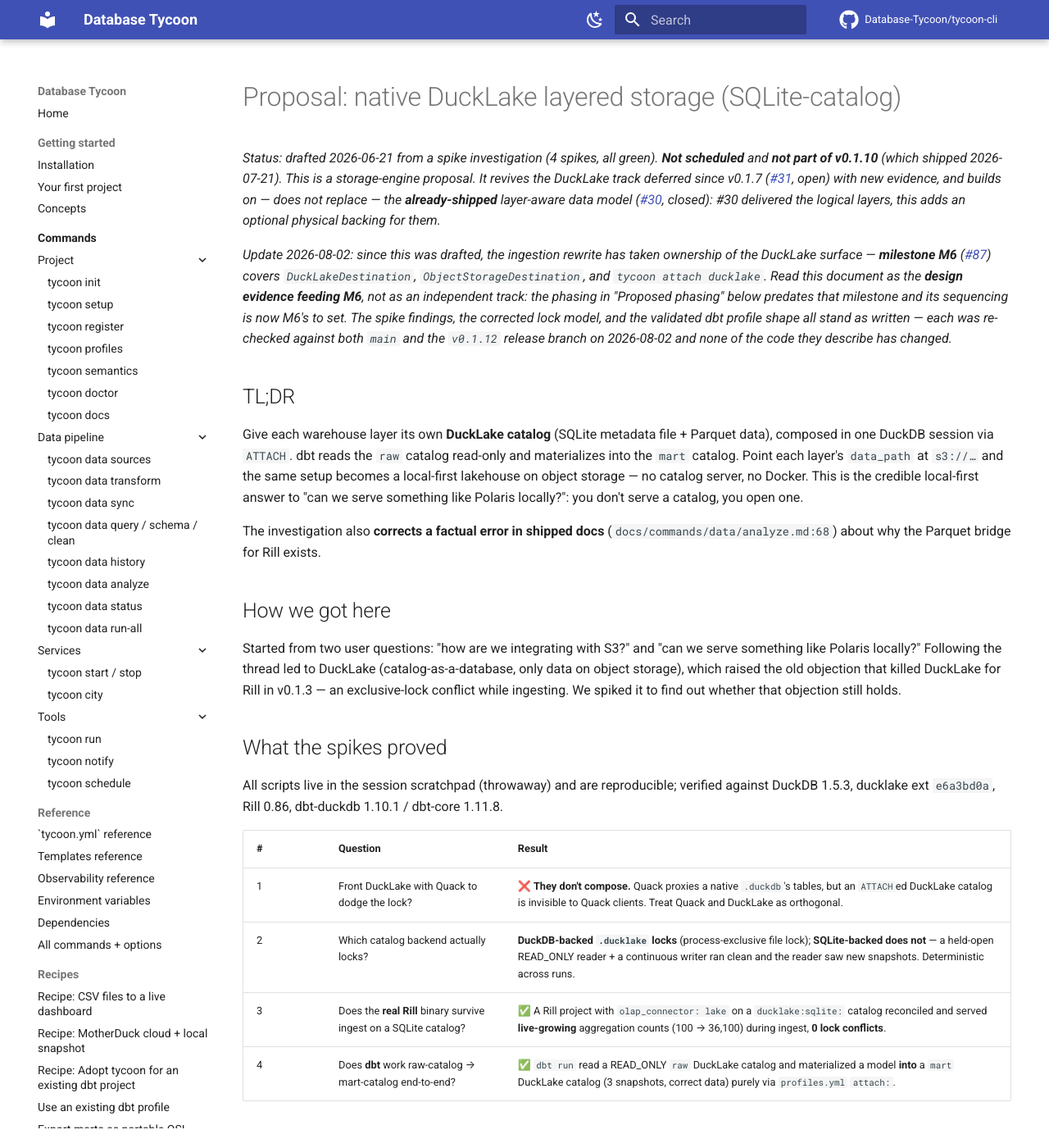
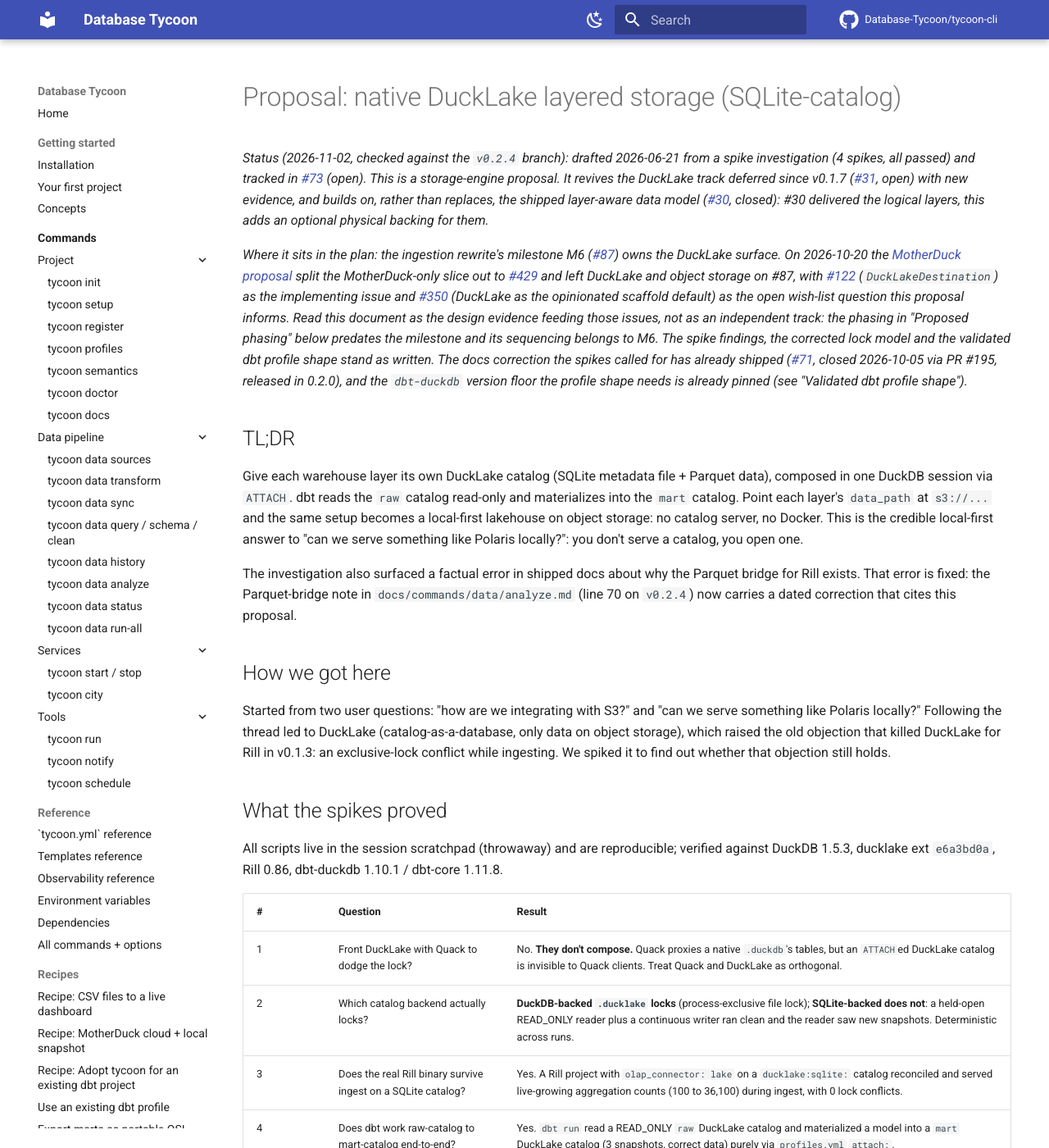
Before and after one commit to Database-Tycoon/tycoon-cli, an MkDocs documentation site: the page built from docs/proposals/ducklake-layered-storage.md, in a window 1280 px wide and 1400 px high. Shown: the whole window at 82% size. Built offline with MkDocs 1.6.1 and Material for MkDocs 9.7.7, drawn with Linux system fonts in a browser that asks for light colours; comment, search, counter and statistics services are not loaded; some of the changed text lies outside the part shown.

Commit message:
docs(gh-73): bring the DuckLake proposal's status up to v0.2.4
The page still presented the analyze.md lock correction as work to do,
dated its freshness check to v0.1.12 on 2026-08-02, and asked for a
dbt-duckdb floor that pyproject already pins. Since then #71 closed via
PR #195 in 0.2.0, the MotherDuck proposal split #429 out of M6 and left
DuckLake on #87 with #122 and #350 as the live issues, and #72 is slated
for deletion rather than a rename. Rewrite the status and sequencing
notes against v0.2.4 so a reader lands on the current plan, and keep the
spike evidence and profile shape unchanged because the code they cite
(DatabaseConfig, ducklake_config.py, attach_metadata_to_profiles) is
still the same on v0.2.4.

Also drop the em dashes and the emoji in the spikes table to match the
repository writing style.

Co-Authored-By: Claude Fable 5.1 <noreply@anthropic.com>

````diff
--- a/docs/proposals/ducklake-layered-storage.md
+++ b/docs/proposals/ducklake-layered-storage.md
@@ -1,18 +1,18 @@
 # Proposal: native DuckLake layered storage (SQLite-catalog)
 
-_Status: drafted 2026-06-21 from a spike investigation (4 spikes, all green). **Not scheduled** and **not part of v0.1.10** (which shipped 2026-07-21). This is a storage-engine proposal. It revives the DuckLake track deferred since v0.1.7 ([#31][], open) with new evidence, and builds on — does not replace — the **already-shipped** layer-aware data model ([#30][], closed): #30 delivered the *logical* layers, this adds an optional *physical* backing for them._
+_Status (2026-11-02, checked against the `v0.2.4` branch): drafted 2026-06-21 from a spike investigation (4 spikes, all passed) and tracked in [#73][] (open). This is a storage-engine proposal. It revives the DuckLake track deferred since v0.1.7 ([#31][], open) with new evidence, and builds on, rather than replaces, the shipped layer-aware data model ([#30][], closed): #30 delivered the logical layers, this adds an optional physical backing for them._
 
-_Update 2026-08-02: since this was drafted, the ingestion rewrite has taken ownership of the DuckLake surface — **milestone M6** ([#87][]) covers `DuckLakeDestination`, `ObjectStorageDestination`, and `tycoon attach ducklake`. Read this document as the **design evidence feeding M6**, not as an independent track: the phasing in "Proposed phasing" below predates that milestone and its sequencing is now M6's to set. The spike findings, the corrected lock model, and the validated dbt profile shape all stand as written — each was re-checked against both `main` and the `v0.1.12` release branch on 2026-08-02 and none of the code they describe has changed._
+_Where it sits in the plan: the ingestion rewrite's milestone M6 ([#87][]) owns the DuckLake surface. On 2026-10-20 the [MotherDuck proposal](https://github.com/Database-Tycoon/tycoon-cli/blob/v0.2.4/docs/proposals/motherduck-support.md) split the MotherDuck-only slice out to [#429][] and left DuckLake and object storage on #87, with [#122][] (`DuckLakeDestination`) as the implementing issue and [#350][] (DuckLake as the opinionated scaffold default) as the open wish-list question this proposal informs. Read this document as the design evidence feeding those issues, not as an independent track: the phasing in "Proposed phasing" below predates the milestone and its sequencing belongs to M6. The spike findings, the corrected lock model and the validated dbt profile shape stand as written. The docs correction the spikes called for has already shipped ([#71][], closed 2026-10-05 via PR #195, released in 0.2.0), and the `dbt-duckdb` version floor the profile shape needs is already pinned (see "Validated dbt profile shape")._
 
 ## TL;DR
 
-Give each warehouse layer its own **DuckLake catalog** (SQLite metadata file + Parquet data), composed in one DuckDB session via `ATTACH`. dbt reads the `raw` catalog read-only and materializes into the `mart` catalog. Point each layer's `data_path` at `s3://…` and the same setup becomes a local-first lakehouse on object storage — no catalog server, no Docker. This is the credible local-first answer to "can we serve something like Polaris locally?": you don't serve a catalog, you open one.
+Give each warehouse layer its own DuckLake catalog (SQLite metadata file + Parquet data), composed in one DuckDB session via `ATTACH`. dbt reads the `raw` catalog read-only and materializes into the `mart` catalog. Point each layer's `data_path` at `s3://...` and the same setup becomes a local-first lakehouse on object storage: no catalog server, no Docker. This is the credible local-first answer to "can we serve something like Polaris locally?": you don't serve a catalog, you open one.
 
-The investigation also **corrects a factual error in shipped docs** (`docs/commands/data/analyze.md:68`) about why the Parquet bridge for Rill exists.
+The investigation also surfaced a factual error in shipped docs about why the Parquet bridge for Rill exists. That error is fixed: the Parquet-bridge note in `docs/commands/data/analyze.md` (line 70 on `v0.2.4`) now carries a dated correction that cites this proposal.
 
 ## How we got here
 
-Started from two user questions: "how are we integrating with S3?" and "can we serve something like Polaris locally?" Following the thread led to DuckLake (catalog-as-a-database, only data on object storage), which raised the old objection that killed DuckLake for Rill in v0.1.3 — an exclusive-lock conflict while ingesting. We spiked it to find out whether that objection still holds.
+Started from two user questions: "how are we integrating with S3?" and "can we serve something like Polaris locally?" Following the thread led to DuckLake (catalog-as-a-database, only data on object storage), which raised the old objection that killed DuckLake for Rill in v0.1.3: an exclusive-lock conflict while ingesting. We spiked it to find out whether that objection still holds.
 
 ## What the spikes proved
 
@@ -20,29 +20,29 @@ All scripts live in the session scratchpad (throwaway) and are reproducible; ver
 
 | # | Question | Result |
 |---|---|---|
-| 1 | Front DuckLake with Quack to dodge the lock? | ❌ **They don't compose.** Quack proxies a native `.duckdb`'s tables, but an `ATTACH`ed DuckLake catalog is invisible to Quack clients. Treat Quack and DuckLake as orthogonal. |
-| 2 | Which catalog backend actually locks? | **DuckDB-backed `.ducklake` locks** (process-exclusive file lock); **SQLite-backed does not** — a held-open READ_ONLY reader + a continuous writer ran clean and the reader saw new snapshots. Deterministic across runs. |
-| 3 | Does the **real Rill** binary survive ingest on a SQLite catalog? | ✅ A Rill project with `olap_connector: lake` on a `ducklake:sqlite:` catalog reconciled and served **live-growing** aggregation counts (100 → 36,100) during ingest, **0 lock conflicts**. |
-| 4 | Does **dbt** work raw-catalog → mart-catalog end-to-end? | ✅ `dbt run` read a READ_ONLY `raw` DuckLake catalog and materialized a model **into** a `mart` DuckLake catalog (3 snapshots, correct data) purely via `profiles.yml` `attach:`. |
+| 1 | Front DuckLake with Quack to dodge the lock? | No. **They don't compose.** Quack proxies a native `.duckdb`'s tables, but an `ATTACH`ed DuckLake catalog is invisible to Quack clients. Treat Quack and DuckLake as orthogonal. |
+| 2 | Which catalog backend actually locks? | **DuckDB-backed `.ducklake` locks** (process-exclusive file lock); **SQLite-backed does not**: a held-open READ_ONLY reader plus a continuous writer ran clean and the reader saw new snapshots. Deterministic across runs. |
+| 3 | Does the real Rill binary survive ingest on a SQLite catalog? | Yes. A Rill project with `olap_connector: lake` on a `ducklake:sqlite:` catalog reconciled and served live-growing aggregation counts (100 to 36,100) during ingest, with 0 lock conflicts. |
+| 4 | Does dbt work raw-catalog to mart-catalog end-to-end? | Yes. `dbt run` read a READ_ONLY `raw` DuckLake catalog and materialized a model into a `mart` DuckLake catalog (3 snapshots, correct data) purely via `profiles.yml` `attach:`. |
 
-## The corrected lock model (supersedes `analyze.md:68`)
+## The corrected lock model (now reflected in `analyze.md`)
 
-`docs/commands/data/analyze.md:68` says the Parquet bridge exists because *"SQLite-backed DuckLake catalogs hold an exclusive lock that breaks Rill-while-ingesting."* **This is wrong on the backend.** The lock is a property of the **catalog metadata database**, not of DuckLake or of SQLite:
+Until PR #195, `docs/commands/data/analyze.md` said the Parquet bridge exists because *"SQLite-backed DuckLake catalogs hold an exclusive lock that breaks Rill-while-ingesting."* That was wrong on the backend. The lock is a property of the catalog metadata database, not of DuckLake or of SQLite:
 
-- **DuckDB-backed catalog** (`ducklake:foo.ducklake`, the default) — a `.ducklake` file *is* a DuckDB database, and DuckDB locks a database file to one process. Two processes → `Conflicting lock`. **This is what the original v0.1.3 probe actually hit** — its attach string was `ducklake:.../catalog.ducklake` (no `sqlite:` prefix), i.e. DuckDB-backed, while being labeled "SQLite-backed."
-- **SQLite-backed catalog** (`ducklake:sqlite:foo.sqlite`) — SQLite is built for multi-process access (shared read locks; brief exclusive lock only at commit). Reader + writer coexist.
-- **PostgreSQL-backed** — also multi-process safe, but it's a server (breaks local-first).
+- **DuckDB-backed catalog** (`ducklake:foo.ducklake`, the default): a `.ducklake` file *is* a DuckDB database, and DuckDB locks a database file to one process. Two processes means `Conflicting lock`. This is what the original v0.1.3 probe actually hit. Its attach string was `ducklake:.../catalog.ducklake` (no `sqlite:` prefix), so DuckDB-backed, while being labeled "SQLite-backed."
+- **SQLite-backed catalog** (`ducklake:sqlite:foo.sqlite`): SQLite is built for multi-process access (shared read locks; brief exclusive lock only at commit). Reader and writer coexist.
+- **PostgreSQL-backed**: also multi-process safe, but it's a server (breaks local-first).
 
-**Consequence:** the Parquet bridge is **not required** for live Rill dashboards if the catalog is SQLite-backed. (The bridge can remain as a fallback, but it stops being the only option.)
+**Consequence:** the Parquet bridge is not required for live Rill dashboards if the catalog is SQLite-backed. The bridge can remain as a fallback, but it stops being the only option. `analyze.md` now says exactly this.
 
 ## Proposed architecture
 
-One DuckLake catalog per layer. Metadata (SQLite) stays local; data (Parquet) is local *or* on object storage — a one-line swap.
+One DuckLake catalog per layer. Metadata (SQLite) stays local; data (Parquet) is local *or* on object storage, a one-line swap.
 
 ```
 data/
-  raw.sqlite     mart.sqlite          ← catalog metadata, always local (multi-process safe)
-  raw_data/      mart_data/           ← Parquet — swap to s3://bucket/raw|mart/ via httpfs
+  raw.sqlite     mart.sqlite          <- catalog metadata, always local (multi-process safe)
+  raw_data/      mart_data/           <- Parquet; swap to s3://bucket/raw|mart/ via httpfs
 ```
 
 Composed in one session:
@@ -73,64 +73,70 @@ outputs:
       - path: "ducklake:sqlite:/abs/data/mart.sqlite"
         alias: mart
         is_ducklake: true
-        options: { data_path: "/abs/data/mart_data/" }   # ← or "s3://bucket/mart/"
+        options: { data_path: "/abs/data/mart_data/" }   # or "s3://bucket/mart/"
     # + a secrets: block for S3 creds when data_path goes remote
 ```
 
 Models materialize with `{{ config(database='mart', schema='main') }}`; sources point at `database: raw`.
 
-> **Why `raw` omits `data_path` but `mart` includes it.** A DuckLake catalog stores its `data_path` in metadata at **creation time**, so re-attaching an *existing* catalog doesn't need it. `raw` is pre-created by ingestion (dlt), so it re-attaches with just `read_only: true`; `mart` is created here, so it specifies `data_path`. Verified: re-attaching an existing `ducklake:sqlite:` catalog with no `data_path` resolves and reads correctly.
+> **Why `raw` omits `data_path` but `mart` includes it.** A DuckLake catalog stores its `data_path` in metadata at creation time, so re-attaching an *existing* catalog doesn't need it. `raw` is pre-created by ingestion (dlt), so it re-attaches with just `read_only: true`; `mart` is created here, so it specifies `data_path`. Verified: re-attaching an existing `ducklake:sqlite:` catalog with no `data_path` resolves and reads correctly.
 
-> **Version floor — this is native in dbt-duckdb ≥ 1.10, not older.** The `is_ducklake` and `options` fields on `attach:` are declared on dbt-duckdb's `Attachment` model as of 1.10 and were exercised end-to-end on **1.10.1** in spike 4 (a real `dbt run` materialized into the mart catalog). On **older** dbt-duckdb the `Attachment` model rejects them (`extra fields not permitted`) and you'd need a custom `plugins:` adapter instead — so the implementation must **pin a dbt-duckdb floor**, not assume the syntax works everywhere.
+> **Version floor: native in dbt-duckdb 1.10 and later, not older.** The `is_ducklake` and `options` fields on `attach:` are declared on dbt-duckdb's `Attachment` model as of 1.10 and were exercised end-to-end on 1.10.1 in spike 4 (a real `dbt run` materialized into the mart catalog). On older dbt-duckdb the `Attachment` model rejects them (`extra fields not permitted`) and you'd need a custom `plugins:` adapter instead. The floor this asks for is already in place: `pyproject.toml` on `v0.2.4` pins `dbt-duckdb==1.10.1` exactly, so the implementation can rely on the syntax without adding a constraint.
 
 ### How it maps to the current code
 
+Checked against `v0.2.4` on 2026-11-02.
+
 | Today | Becomes |
 |---|---|
-| `DatabaseConfig` — two fixed fields `raw` / `warehouse` (`src/tycoon/project.py`) | a named map of layers, each `{metadata path, data_path, read/write}` |
-| `ingestion/ducklake_config.py` — **misnamed**: claims DuckLake, actually dumps plain Parquet via dlt's `filesystem` destination | a real per-layer `ATTACH 'ducklake:sqlite:…'` |
-| `observability_dbt.attach_metadata_to_profiles` — emits `{path, alias, read_only}` | emit the DuckLake attach list above |
-| dlt destination → `raw.duckdb` file (`config.raw_db`) | dlt writes into the `raw` DuckLake catalog |
+| `DatabaseConfig`: two fixed fields `raw` / `warehouse` (`src/tycoon/project.py`, lines 286 to 290) | a named map of layers, each `{metadata path, data_path, read/write}` |
+| `ingestion/ducklake_config.py`: misnamed, claims DuckLake but dumps plain Parquet via dlt's `filesystem` destination ([#72][], open; the [MotherDuck proposal](https://github.com/Database-Tycoon/tycoon-cli/blob/v0.2.4/docs/proposals/motherduck-support.md) has it deleted alongside #430, with no callers today) | a real per-layer `ATTACH 'ducklake:sqlite:...'`, which is #122's `DuckLakeDestination` |
+| `observability_dbt.attach_metadata_to_profiles` (`src/tycoon/scaffolding/observability_dbt.py`, line 183): emits `{path, alias, read_only}` | emit the DuckLake attach list above |
+| dlt destination writes a `raw.duckdb` file (`config.raw_db`) | dlt writes into the `raw` DuckLake catalog |
 
 ## Relationship to prior decisions
 
-- **#30 (layer-aware data model) is orthogonal and complementary.** #30 is about *logical* layers — classification flowing from dbt folders / dlt / Fivetran, surfaced in `tycoon data status`, with **no `layers:` block in `tycoon.yml`** (classification authority lives in the tools). This proposal is about *physical* storage. They compose cleanly: the logical layers map onto physical DuckLake catalogs. This proposal must **respect #30's "no classification config" principle** — the only new config here is physical (which catalog file / data_path backs each layer), and even that can stay convention-derived.
-- **#31 (DuckLake backup) gets simpler and is the natural home.** Backup becomes "snapshot the catalog SQLite DB + sync the Parquet prefix," per layer — cleaner than today's opaque `.duckdb`-file copy. The DuckLake docs flag two edges to design around: run compaction/cleanup *before* a manual backup (they rewrite/remove data files), and transactions after a metadata snapshot aren't recoverable from it. The `backup.skip_raw` / `backup.layers` shape from the #31 discussion still applies.
-- **Supersedes the Parquet-bridge rationale** in `analyze.md:68` (correct the doc), without necessarily deleting the bridge.
+- **#30 (layer-aware data model) is orthogonal and complementary.** #30 is about *logical* layers: classification flowing from dbt folders / dlt / Fivetran, surfaced in `tycoon data status`, with no `layers:` block in `tycoon.yml` (classification authority lives in the tools). This proposal is about *physical* storage. They compose cleanly: the logical layers map onto physical DuckLake catalogs. This proposal must respect #30's "no classification config" principle. The only new config here is physical (which catalog file / data_path backs each layer), and even that can stay convention-derived.
+- **#31 (DuckLake backup) gets simpler and is the natural home.** Backup becomes "snapshot the catalog SQLite DB + sync the Parquet prefix," per layer, which is cleaner than today's opaque `.duckdb`-file copy. The DuckLake docs flag two edges to design around: run compaction/cleanup *before* a manual backup (they rewrite/remove data files), and transactions after a metadata snapshot aren't recoverable from it. The `backup.skip_raw` / `backup.layers` shape from the #31 discussion still applies.
+- **The Parquet-bridge rationale in `analyze.md` is corrected** (PR #195), without deleting the bridge.
+- **#429 (MotherDuck end to end) is the sibling slice.** It moves raw, warehouse and metadata to `md:` catalogs behind `register warehouse --type motherduck`. The destination abstraction it introduces (#430 for raw ingestion) is the seam a `DuckLakeDestination` (#122) plugs into, so sequencing DuckLake after the MotherDuck phases avoids building the same routing twice.
+- **#350 (DuckLake as the scaffold default)** is the open question of whether this becomes the default warehouse model. The "Default vs opt-in" recommendation below is this proposal's input to that decision.
 
 ## Open questions / decisions needed
 
-1. **Default vs opt-in.** Is layered-DuckLake *the* warehouse model, or an opt-in "lakehouse mode"? Given no users yet (the project's no-legacy stance) there's no compat tax either way. **Recommendation:** prototype it *behind* the existing `raw`/`warehouse` abstraction so the CLI surface is unchanged, validate it carries the conference demo, then commit.
-2. **Catalog backend default + graduation.** SQLite by default (local, multi-process). Document the swap to PostgreSQL / MotherDuck for multi-machine sharing — same Parquet, different metadata home. PostgreSQL catalog is explicitly **later**, not this work.
+1. **Default vs opt-in.** Is layered-DuckLake *the* warehouse model, or an opt-in "lakehouse mode"? Given no users yet (the project's no-legacy stance) there's no compat tax either way. **Recommendation:** prototype it *behind* the existing `raw`/`warehouse` abstraction so the CLI surface is unchanged, validate it carries the conference demo, then commit. #350 tracks the default question.
+2. **Catalog backend default + graduation.** SQLite by default (local, multi-process). Document the swap to PostgreSQL / MotherDuck for multi-machine sharing: same Parquet, different metadata home. PostgreSQL catalog is explicitly later, not this work.
 3. **Schema naming.** In spike 4, dbt turned `schema: main` into `main_main` (default `generate_schema_name` concatenates target + custom). The implementation must override `generate_schema_name` or set layer schemas deliberately.
-4. **The one unproven leg: S3.** Every spike used a *local* `data_path`. `data_path: s3://…` is untested. MinIO would mean Docker (against local-first), so validate against a real bucket before claiming "S3-ready." **This is a prerequisite to the S3 phase.**
+4. **The one unproven leg: S3.** Every spike used a *local* `data_path`. `data_path: s3://...` is untested. MinIO would mean Docker (against local-first), so validate against a real bucket before claiming "S3-ready." This is a prerequisite to the S3 phase, and now a question for #124 (`ObjectStorageDestination`) as much as for this document.
 
 ## Non-goals
 
 - Running or emulating Apache Polaris / an Iceberg REST catalog locally (server + Docker; against local-first).
-- DuckLake ↔ Iceberg interop / foreign engines (Spark/Trino/Snowflake on the same tables) — relevant only if multi-engine demand appears; out of scope here.
-- PostgreSQL catalog backend (the multi-machine tier) — documented as the graduation path, not built now.
+- DuckLake to Iceberg interop / foreign engines (Spark/Trino/Snowflake on the same tables). Relevant only if multi-engine demand appears; out of scope here.
+- PostgreSQL catalog backend (the multi-machine tier). Documented as the graduation path, not built now.
 
 ## Proposed phasing
 
-- **Phase 0 (now, cheap):** file the issues below; correct `analyze.md:68`; rename/flag the misleading `ducklake_config.py`.
-- **Phase 1:** validate `data_path: s3://…` against a real bucket (the one open risk).
-- **Phase 2:** real `ducklake:sqlite:` ATTACH in `ducklake_config.py`, behind the existing `raw`/`warehouse` abstraction (opt-in).
+Written 2026-06-21. M6 (#87) sets the actual order; this is the dependency shape the spikes suggest.
+
+- **Phase 0 (done):** the three issues below were filed on 2026-06-22; `analyze.md` was corrected by PR #195 (0.2.0). The one Phase 0 item still open is #72, the misleading `ducklake_config.py`, which the MotherDuck roadmap deletes rather than renames.
+- **Phase 1:** validate `data_path: s3://...` against a real bucket (the one open risk).
+- **Phase 2:** a real `ducklake:sqlite:` ATTACH as a destination (#122), behind the existing `raw`/`warehouse` abstraction (opt-in).
 - **Phase 3:** generalize `DatabaseConfig` to N layers; extend dbt profile generation; fix `generate_schema_name`.
 - **Phase 4:** fold in backup (#31) and an optional Rill live-connector path (retire/relegate the Parquet bridge).
 
 ## Risks
 
-- **DuckLake maturity** — younger than Iceberg/Delta; pin versions and keep the plain-`.duckdb` path available as a fallback.
-- **Single-machine ceiling** — SQLite catalog is local; multi-machine needs the PostgreSQL tier (documented, not built).
+- **DuckLake maturity.** Younger than Iceberg/Delta; pin versions and keep the plain-`.duckdb` path available as a fallback.
+- **Single-machine ceiling.** SQLite catalog is local; multi-machine needs the PostgreSQL tier (documented, not built).
 - **S3 unproven** (see Phase 1).
 - **dbt schema-name generation** quirk (see decisions #3).
 
 ## Issues (filed 2026-06-22)
 
-1. **[#71][]** (`documentation`) — `analyze.md:68` mislabels the DuckLake lock as SQLite-backed; it's the DuckDB-file backend. Real Rill 0.86 reads a `ducklake:sqlite:` catalog during ingest with no lock. (Evidence: spikes 2 & 3.)
-2. **[#72][]** (`tech-debt`) — `ingestion/ducklake_config.py` claims DuckLake but only dumps plain Parquet via dlt's `filesystem` destination — make it actually `ATTACH 'ducklake:sqlite:…'` or rename.
-3. **[#73][]** (`enhancement`) — tracking issue for this physical-storage design (builds on the shipped #30, unblocks #31).
+1. **[#71][]** (`documentation`, closed 2026-10-05 via PR #195): `analyze.md` mislabeled the DuckLake lock as SQLite-backed; it's the DuckDB-file backend. Real Rill 0.86 reads a `ducklake:sqlite:` catalog during ingest with no lock. (Evidence: spikes 2 and 3.)
+2. **[#72][]** (`tech-debt`, open): `ingestion/ducklake_config.py` claims DuckLake but only dumps plain Parquet via dlt's `filesystem` destination. Make it actually `ATTACH 'ducklake:sqlite:...'`, rename it, or delete it (the MotherDuck roadmap chooses deletion).
+3. **[#73][]** (`enhancement`, open): tracking issue for this physical-storage design (builds on the shipped #30, unblocks #31).
 
 [#71]: https://github.com/Database-Tycoon/tycoon-cli/issues/71
 [#72]: https://github.com/Database-Tycoon/tycoon-cli/issues/72
@@ -139,3 +145,6 @@ Models materialize with `{{ config(database='mart', schema='main') }}`; sources
 [#30]: https://github.com/Database-Tycoon/tycoon-cli/issues/30
 [#31]: https://github.com/Database-Tycoon/tycoon-cli/issues/31
 [#87]: https://github.com/Database-Tycoon/tycoon-cli/issues/87
+[#122]: https://github.com/Database-Tycoon/tycoon-cli/issues/122
+[#350]: https://github.com/Database-Tycoon/tycoon-cli/issues/350
+[#429]: https://github.com/Database-Tycoon/tycoon-cli/issues/429
````
Also changed, not shown: other parts of docs/proposals/ducklake-layered-storage.md (+1 -1 lines).
